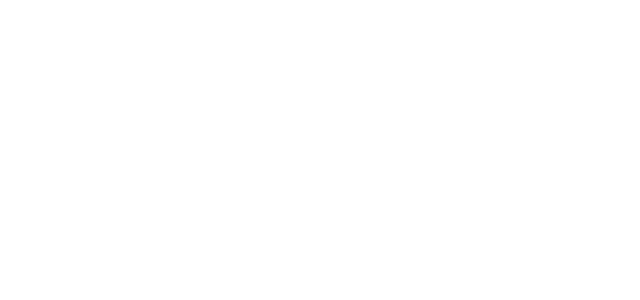
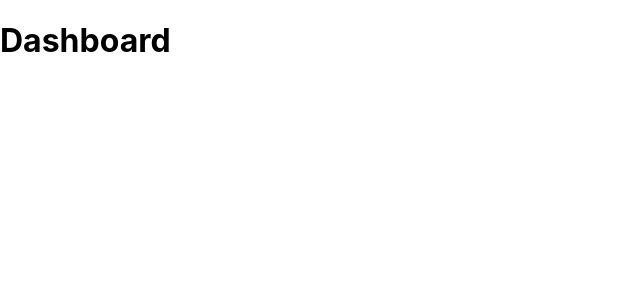
Before and after one commit to dillondesilva/Corgie, a React (Create React App) app: page /dashboard in a window 1280 px wide. Shown: the top 300 px of the page, without its empty margins (0-640 px from the left). Built offline with nearby package versions, Linux system fonts and the light colour scheme.

Commit message:
Edited Main Dashboard Component

```diff
--- a/src/App.js
+++ b/src/App.js
@@ -4,13 +4,17 @@
 
 // Importing Components
 import Home from './Components/Home';
+import Main from './Components/Main';
 
 class App extends Component {
   render() {
     return (
       <div>
         <Router>
-          <Route exact path='/' component={Home}/>
+          <div>
+            <Route exact path='/' component={Home}/>
+            <Route exact path='/dashboard' component={Main}/>
+          </div>
         </Router>
       </div>
     );
--- a/src/Components/Home.js
+++ b/src/Components/Home.js
@@ -1,5 +1,6 @@
 // This is the homepage component
 import React from 'react';
+import {Link} from 'react-router-dom';
 
 class Home extends React.Component {
   render () {
@@ -7,6 +8,7 @@
       <div>
         <h1>Corgie</h1>
         <h2>No more heavy bags</h2>
+        <Link to='/dashboard'/>
       </div>
     )
   }
--- /dev/null
+++ b/src/Components/Main.js
@@ -0,0 +1,13 @@
+import React from 'react';
+
+class Main extends React.Component {
+  render () {
+    return (
+      <div>
+        <h1>Dashboard</h1>
+      </div>
+    )
+  }
+}
+
+export default Main;
```
